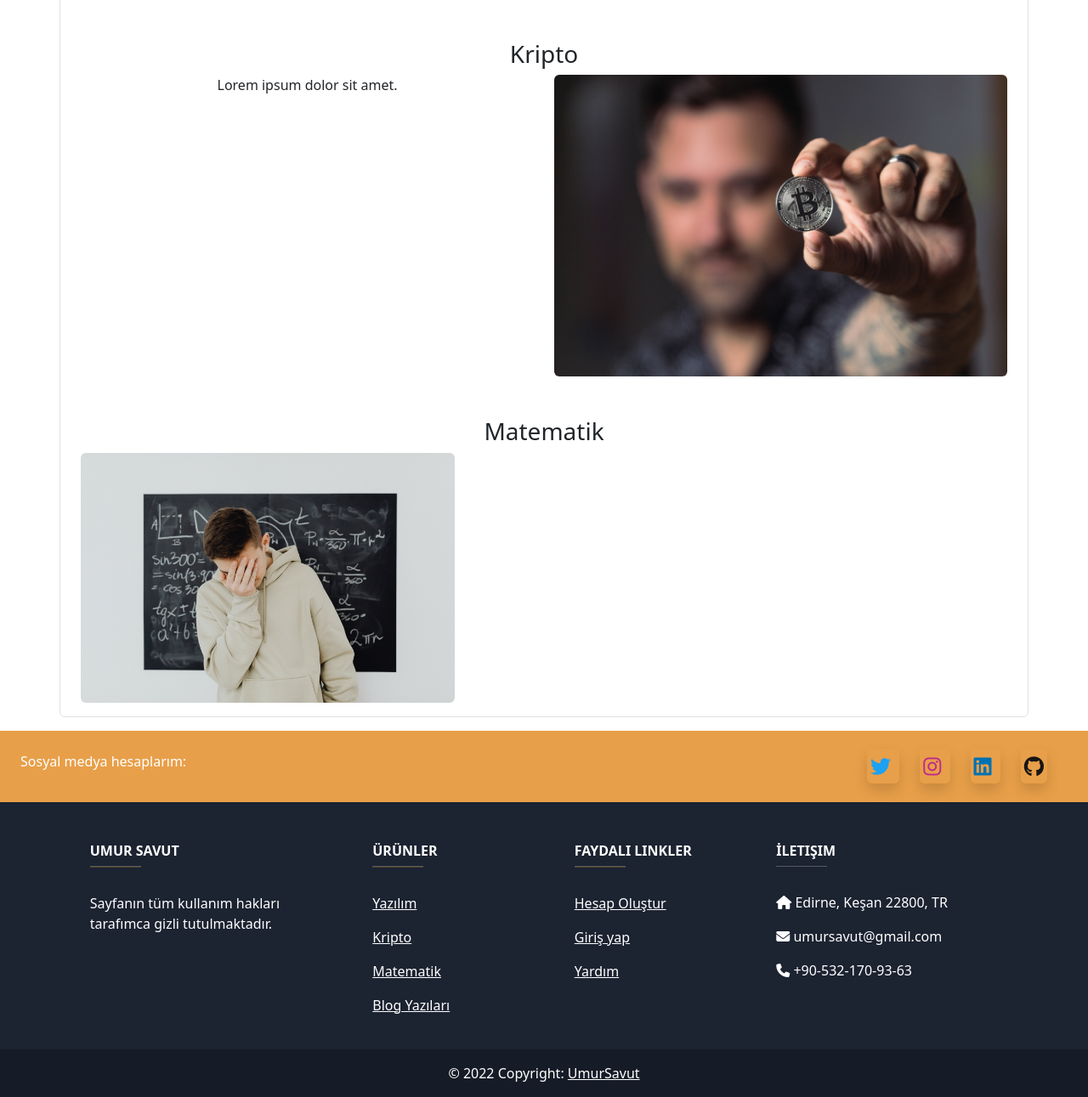
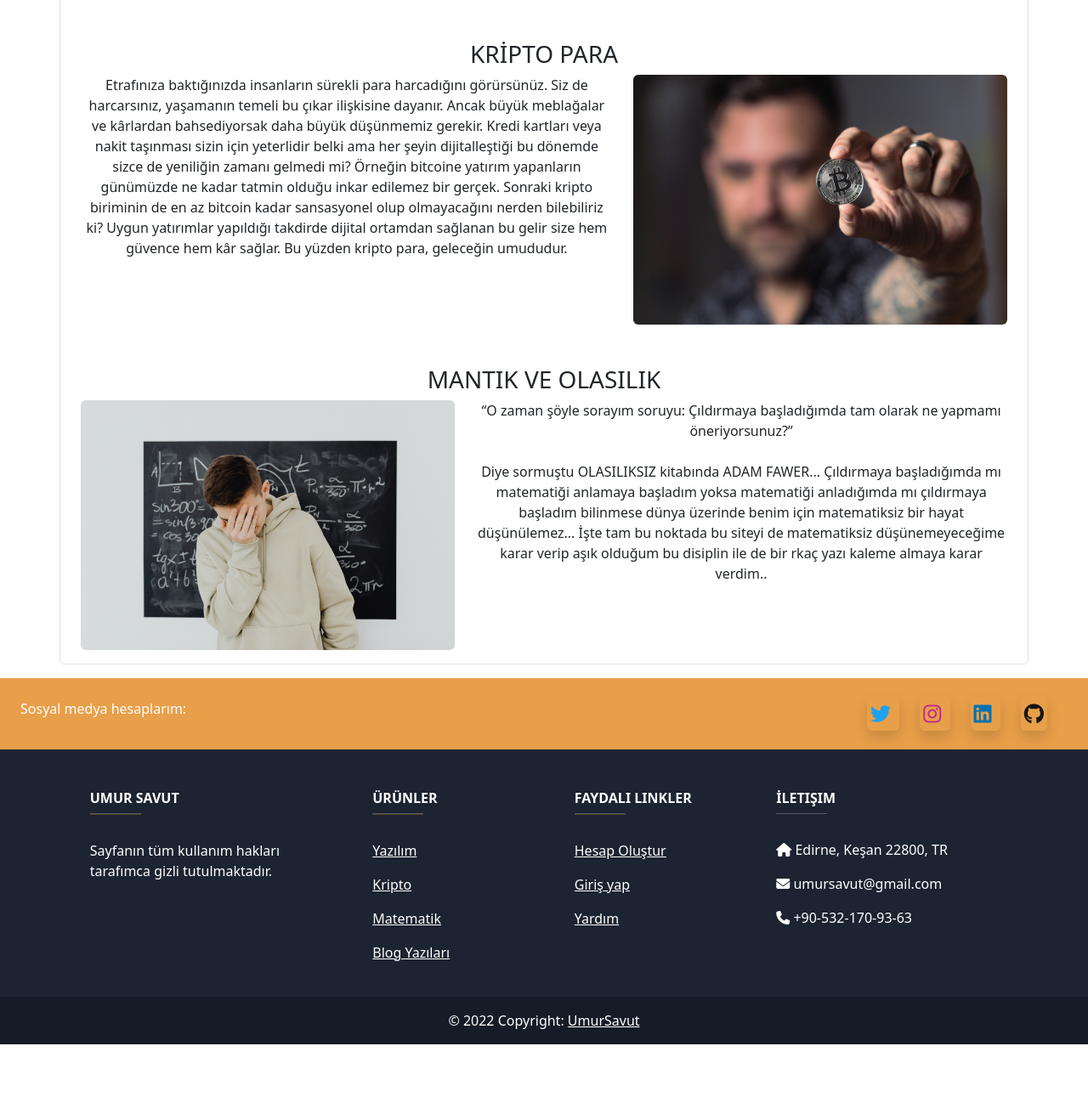
Before and after one commit to umursvt/myblogapp, a Django app: page / in a window 1280 px wide. Shown: the part 2074-3365 px from the top of the page at 85% size. After the commit the page ends 3303 px from the top, so only its background shows below. Run offline with Django 4.2, Linux system fonts and the light colour scheme; data comes from the database, SQL or seed files in the repository; both versions use the stored data as it was after the commit; some libraries are stand-ins or nearby versions.

Commit message:
main page restore

```diff
--- a/özelders/templates/özelders/icerik_giris_yok.html
+++ b/özelders/templates/özelders/icerik_giris_yok.html
@@ -58,7 +58,7 @@
             <div class="progress mb-3 ">
                 <div class="progress-bar progress-bar-striped bg-danger" role="progressbar" aria-label="Default striped example" style="width: 45%" aria-valuenow="10" aria-valuemin="0" aria-valuemax="100"></div>
             </div>
-            <h3>React</h3>
+            <h3>ReactJS</h3>
             <div class="progress mb-3 ">
                 <div class="progress-bar progress-bar-striped bg-danger" role="progressbar" aria-label="Default striped example" style="width: 45%" aria-valuenow="10" aria-valuemin="0" aria-valuemax="100"></div>
             </div>
@@ -85,27 +85,32 @@
 
 
         <div class="container mt-5">
-            <h3 class=" text-center " >Yazılım</h3>
+            <h3 class=" text-center " >YAZILIM VE GELİŞİM</h3>
             <div class="row">
                 <div class="col-5">
                     <img src="{% static 'özelders/img/yazılım.jpg' %}" class="img-fluid rounded " alt="">
                 </div>
-                <div class="col-5">
-                    <p class="text-center" >
-                          dolor sit amet.
+                <div class="col-7">
+                    <p class="text-center ms-1" >
+                        Hazırlanan bu internet sayfasında yazılım ile ilgili pek çok paylaşıma rastlayacaksınız. Matematiği bir ağaç gibi düşünürsek, bu ağacın köklerinden birini de yazılım olarak tasarlayabiliriz. Yazılım, 0 ve 1dir; 0 ve 1 de hayatın işleyişi, akışı ve mantığıdır. Sizi hatasız işleyiş ve işlevsel döngüye ulaştırabilir.
+
+                        Öğrenmek yolda olmaktır. Hiç bitmez ve hep devam eder. Yazılım için de bu durum böyledir. Gelişim bakidir. Bu yolda öğrendiklerimi
+                        ve öğrenmekte olduğum acı tadlı tecrübelieri sizlerle paylaşacağım.
                     </p>
                 </div>
             </div>
         </div>
         <div class="container mt-5">
-            <h3 class=" text-center " >Kripto</h3>
+            <h3 class=" text-center " >KRİPTO PARA</h3>
             <div class="row">
-                <div class="col-6">
-                    <p class="text-center" >
-                        Lorem ipsum dolor sit amet.
+                <div class="col-7">
+                    <p class="text-center m-auto " >
+                        Etrafınıza baktığınızda insanların sürekli para harcadığını görürsünüz. Siz de harcarsınız, yaşamanın temeli bu çıkar ilişkisine dayanır.
+                         Ancak büyük meblağalar ve kârlardan bahsediyorsak daha büyük düşünmemiz gerekir. Kredi kartları veya nakit taşınması sizin için yeterlidir belki ama her şeyin dijitalleştiği bu dönemde sizce de yeniliğin zamanı gelmedi mi? Örneğin bitcoine yatırım yapanların günümüzde ne kadar tatmin olduğu inkar edilemez bir gerçek. Sonraki kripto biriminin de en az bitcoin kadar sansasyonel olup olmayacağını nerden bilebiliriz ki? Uygun yatırımlar
+                         yapıldığı takdirde dijital ortamdan sağlanan bu gelir size hem güvence hem kâr sağlar. Bu yüzden kripto para, geleceğin umududur.
                     </p>
                 </div>
-                <div class="col-6 ">
+                <div class="col-5 ">
                     <img src="{% static 'özelders/img/kripto1.jpg' %}" class="img-fluid rounded " alt="">
                 </div>
             </div>
@@ -113,13 +118,17 @@
 
 
         <div class="container mt-5">
-            <h3 class=" text-center " >Matematik</h3>
+            <h3 class=" text-center " >MANTIK VE OLASILIK</h3>
             <div class="row">
                 <div class="col-5">
                     <img src="{% static 'özelders/img/matematik.jpg' %}" class="img-fluid rounded " alt="">
                 </div>
-                <div class="col-5">
+                <div class="col-7">
                     <p class="text-center" >
+                        “O zaman şöyle sorayım soruyu: Çıldırmaya başladığımda tam olarak ne yapmamı öneriyorsunuz?”
+                        <br><br>
+                        Diye sormuştu OLASILIKSIZ kitabında ADAM FAWER... Çıldırmaya başladığımda mı matematiği anlamaya başladım yoksa matematiği anladığımda mı çıldırmaya başladım bilinmese
+                        dünya üzerinde benim için matematiksiz bir hayat düşünülemez... İşte tam bu noktada bu siteyi de matematiksiz düşünemeyeceğime karar verip aşık olduğum bu disiplin ile de bir rkaç yazı kaleme almaya karar verdim.. <br>
 
                     </p>
                 </div>
--- a/özelders/templates/özelders/navbar.html
+++ b/özelders/templates/özelders/navbar.html
@@ -70,7 +70,7 @@
   </nav>
   {% if messages %}
             {% for mesaj in messages %}
-                <div class="alert alert-{{mesaj.tags}} text-center ">{{mesaj}}</div>
+                <div class="alert alert-{{mesaj.tags}} text-center mb-0">{{mesaj}}</div>
 
             {% endfor %}
         {% endif %}
```
Also changed, not shown: db.sqlite3.
